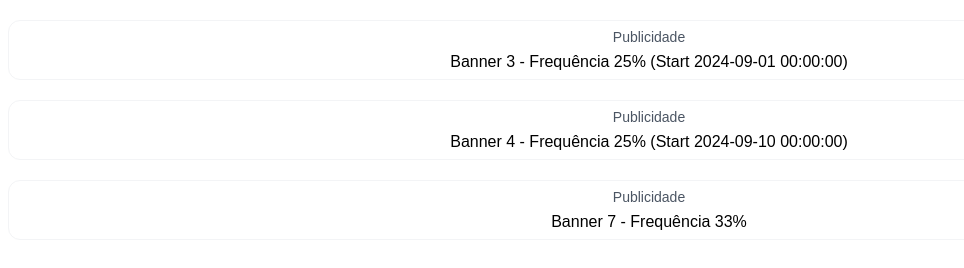
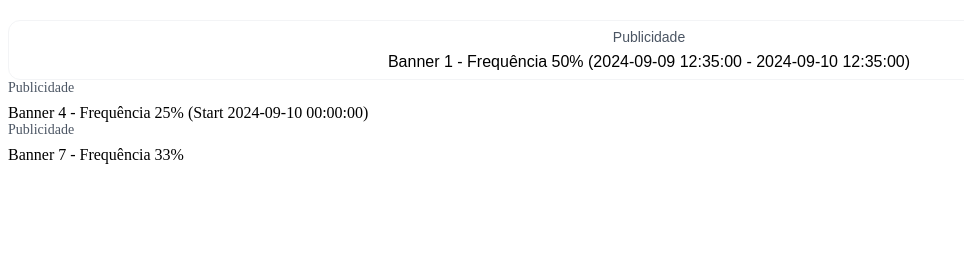
Before and after one commit to codions/ad-shuffle, a website built with Vite: page index.html in a window 1280 px wide. Shown: the whole page, without its empty margins (0-964 px from the left). Built offline with nearby package versions, Linux system fonts and the light colour scheme; files whose address does not match are found by name.

Commit message:
Improvements

```diff
--- a/index.html
+++ b/index.html
@@ -8,7 +8,7 @@
 </head>
 <body>
     <div class="rb-ads">
-        <div class="rb-random-ads" data-frequency="50" data-start-date="2024-09-09 09:31:00" data-end-date="2024-09-10 12:35:00">
+        <div class="rb-random-ads ads-styled" data-frequency="50" data-start-date="2024-09-09 09:31:00" data-end-date="2024-10-10 12:35:00">
             <div class="ads-info">Publicidade</div>
             Banner 1 - Frequência 50% (2024-09-09 12:35:00 - 2024-09-10 12:35:00)
         </div>
--- a/src/styles.scss
+++ b/src/styles.scss
@@ -1,4 +1,4 @@
-.rb-random-ads {
+.ads-styled {
     background-image: url(images/vectorline.jpg);
     background-position: center center;
     background-repeat: repeat;
```
Also changed, not shown: README.md (added), dist/random-banner.es.js.
